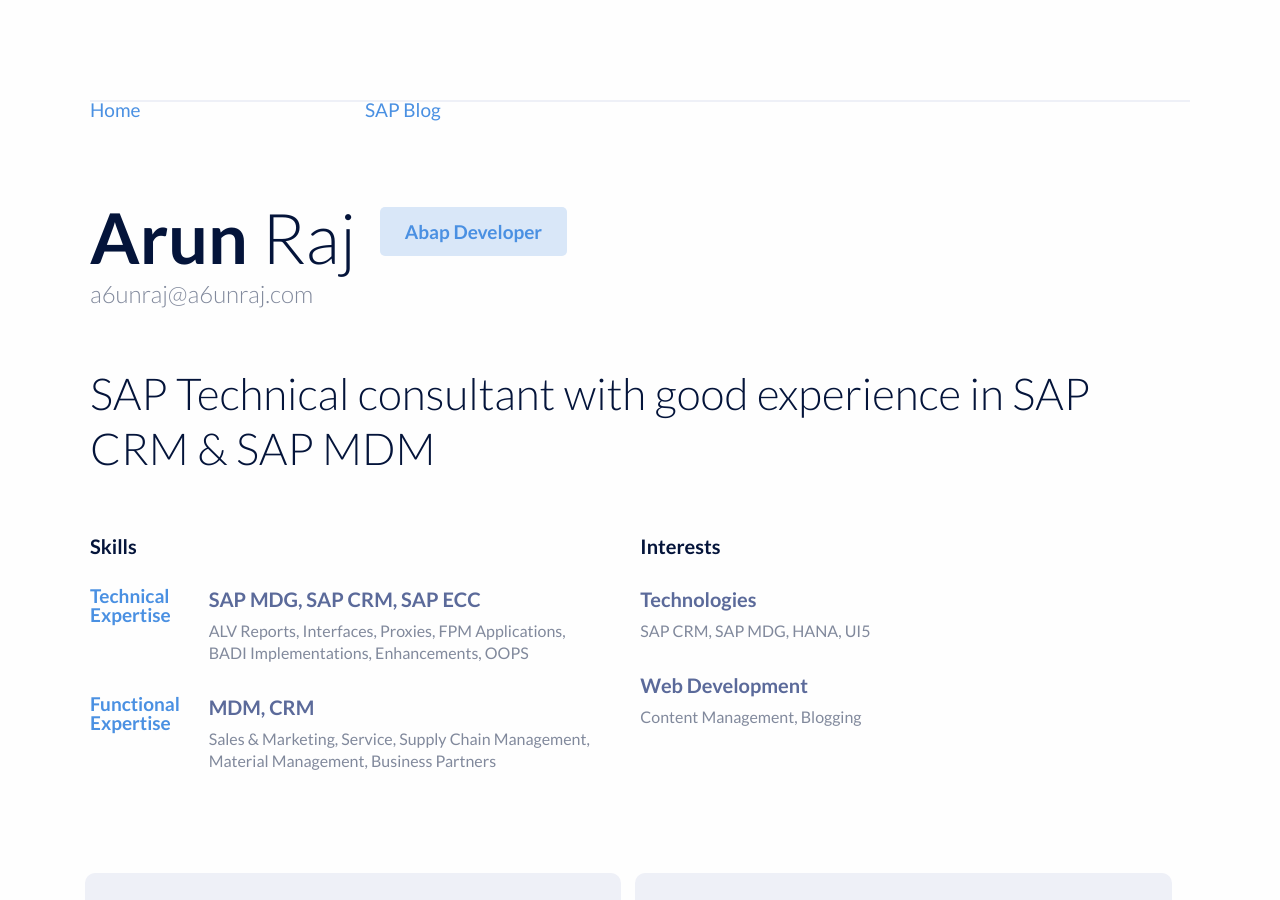
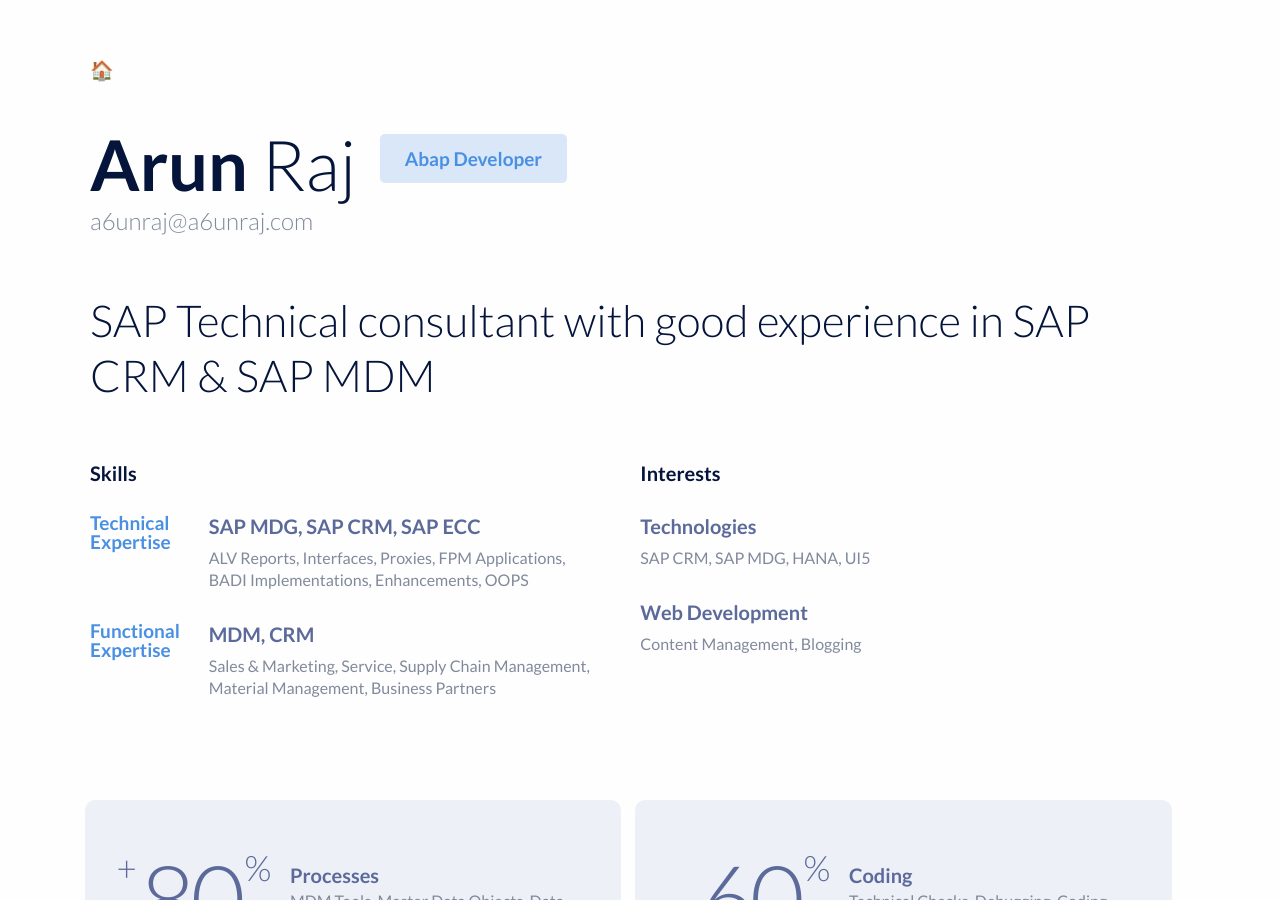
Before and after one commit to a6unraj/a6unraj.github.io, a Jekyll site: the page profile/index.html, which Jekyll copies as it is, in a window 1280 px wide and 900 px high. Built offline with Jekyll 4.4.1, drawn with Linux system fonts in a browser that asks for light colours; comment, search, counter and statistics services are not loaded.

Commit message:
Update index.html

```diff
--- a/profile/index.html
+++ b/profile/index.html
@@ -36,10 +36,7 @@
 }(document, 'script', 'facebook-jssdk'));</script>
 
 <div class="container">
-  <ol>
-    <li class="breadcrumb-item"><a href="http://a6unraj.com">Home</a></li>
-    <li class="breadcrumb-item"><a href="http://a6unraj.com/sap">SAP Blog</a></li>
-  </ol>
+<a href ="http://a6unraj.com" title="Home" alt="Home">🏠</a>
 <div class="hero">
 <h1 class="name"><strong>Arun</strong> Raj</h1>
 <span class="job-title">Abap Developer</span> <span class="email">a6unraj@a6unraj.com</span>
```
